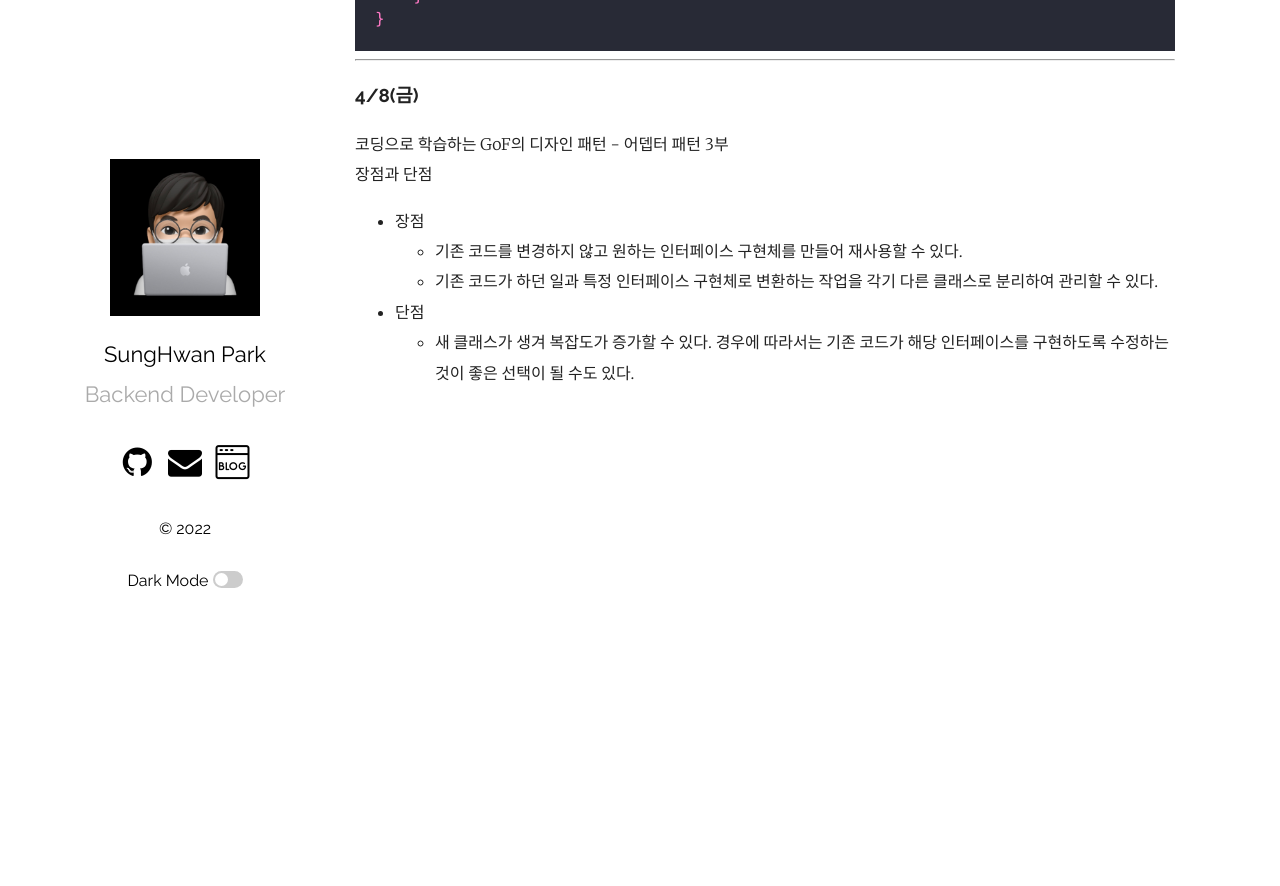
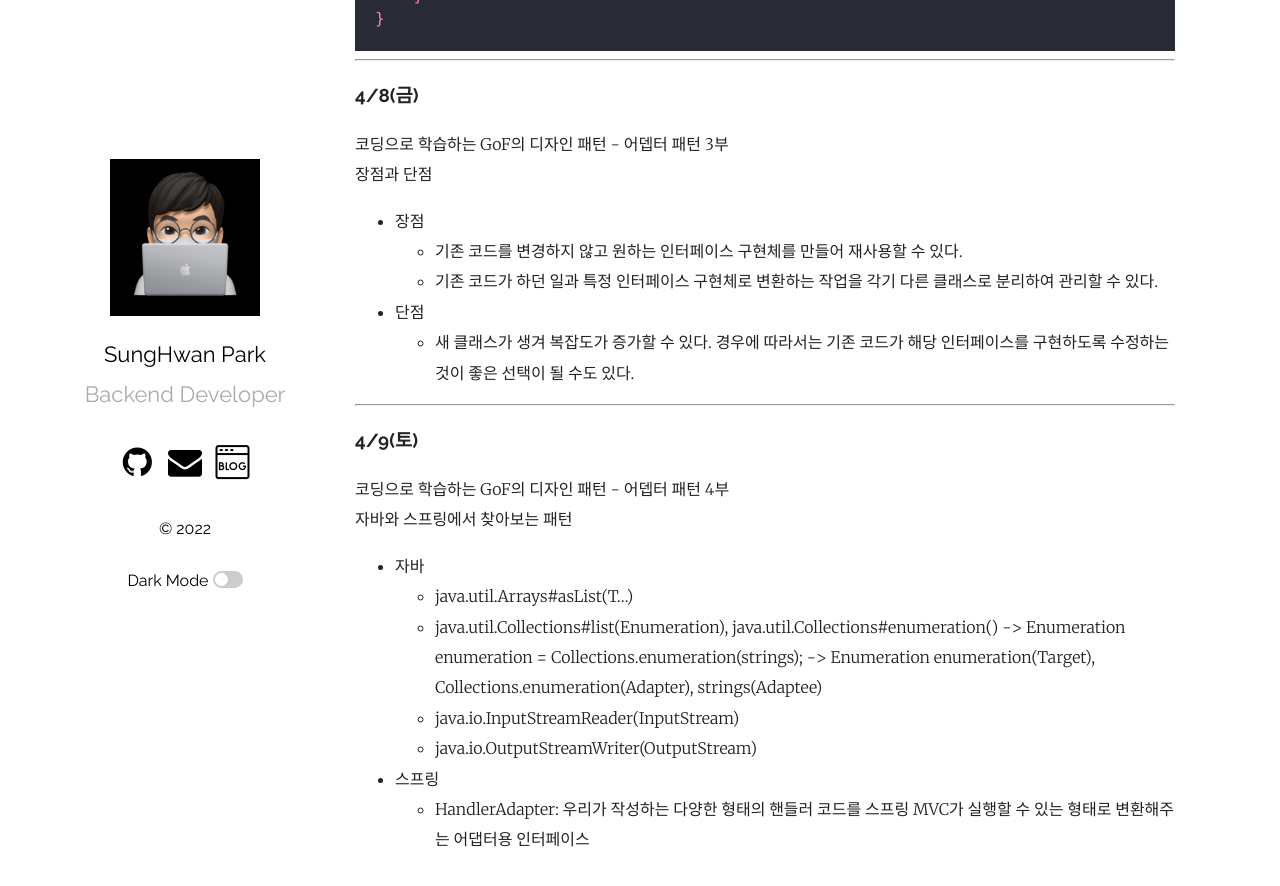
Before and after one commit to mrpark219/TIL, a Jekyll site: the page built from _posts/2022-04-01-4월TIL.markdown, in a window 1280 px wide and 900 px high, scrolled down 7511 px. Shown: the top 886 px of the window. Built offline with Jekyll 4.4.1, drawn with Linux system fonts in a browser that asks for light colours; comment, search, counter and statistics services are not loaded.

Commit message:
feat: 2022-04-09 TIL 추가

```diff
--- a/_posts/2022-04-01-4월TIL.markdown
+++ b/_posts/2022-04-01-4월TIL.markdown
@@ -354,3 +354,18 @@ public class App {
     -   기존 코드가 하던 일과 특정 인터페이스 구현체로 변환하는 작업을 각기 다른 클래스로 분리하여 관리할 수 있다.
 -   단점
     -   새 클래스가 생겨 복잡도가 증가할 수 있다. 경우에 따라서는 기존 코드가 해당 인터페이스를 구현하도록 수정하는 것이 좋은 선택이 될 수도 있다.
+
+---
+
+### 4/9(토)
+
+코딩으로 학습하는 GoF의 디자인 패턴 - 어뎁터 패턴 4부<br/>
+자바와 스프링에서 찾아보는 패턴
+
+-   자바
+    -   java.util.Arrays#asList(T...)
+    -   java.util.Collections#list(Enumeration), java.util.Collections#enumeration() -> Enumeration<String> enumeration = Collections.enumeration(strings); -> Enumeration<String> enumeration(Target), Collections.enumeration(Adapter), strings(Adaptee)
+    -   java.io.InputStreamReader(InputStream)
+    -   java.io.OutputStreamWriter(OutputStream)
+-   스프링
+    -   HandlerAdapter: 우리가 작성하는 다양한 형태의 핸들러 코드를 스프링 MVC가 실행할 수 있는 형태로 변환해주는 어댑터용 인터페이스
```
